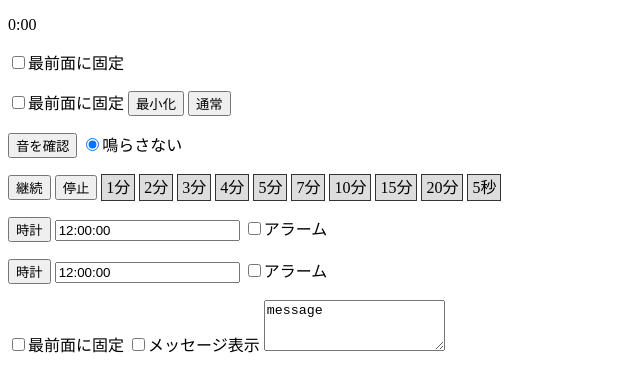
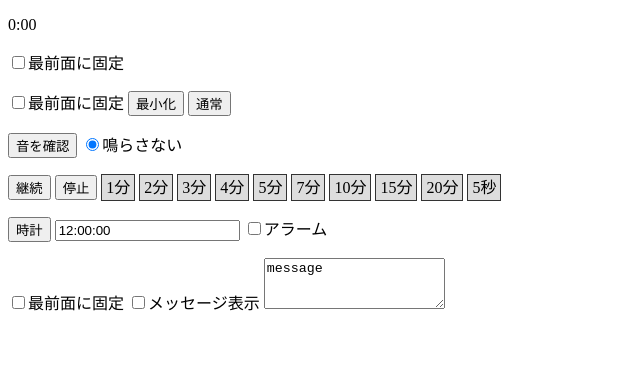
Before and after one commit to amapyon/clock3, an Electron app: page src/main.html in a window 640 px wide. Drawn offline with Linux system fonts and the light colour scheme.

Commit message:
マージに失敗していたので修正

```diff
--- a/package.json
+++ b/package.json
@@ -21,10 +21,10 @@
   },
   "homepage": "https://github.com/amapyon/clock3#readme",
   "devDependencies": {
-  "electron-builder": "^23.0.3"
-},
+    "electron-builder": "^23.0.3"
+  },
   "dependencies": {
-    "electron": "^19.0.4",
+    "electron": "^19.0.4"
   },
   "build": {
     "appId": "org.amapyon.clock3",
--- a/src/main.html
+++ b/src/main.html
@@ -43,11 +43,6 @@
   <p id="clock">
     <input type="button" value="時計" onclick="controlClicked(this)" />
     <input type="text" value="12:00:00" oninput="changeAlarmTime(this)"/>
-    <input type="checkbox" name="alarm" onclick="setAlarmMode(this)"/>アラーム
-  </p>
-  <p id="clock">
-    <input type="button" value="時計" onclick="controlClicked(this)" />
-    <input type="text" value="12:00:00" oninput="changeAlarmTime(this)"/>
     <input type="checkbox" name="alarm" onclick="setArarmMode(this)"/>アラーム
   </p>
   <p id="message">
```
Also changed, not shown: 1 other file.
